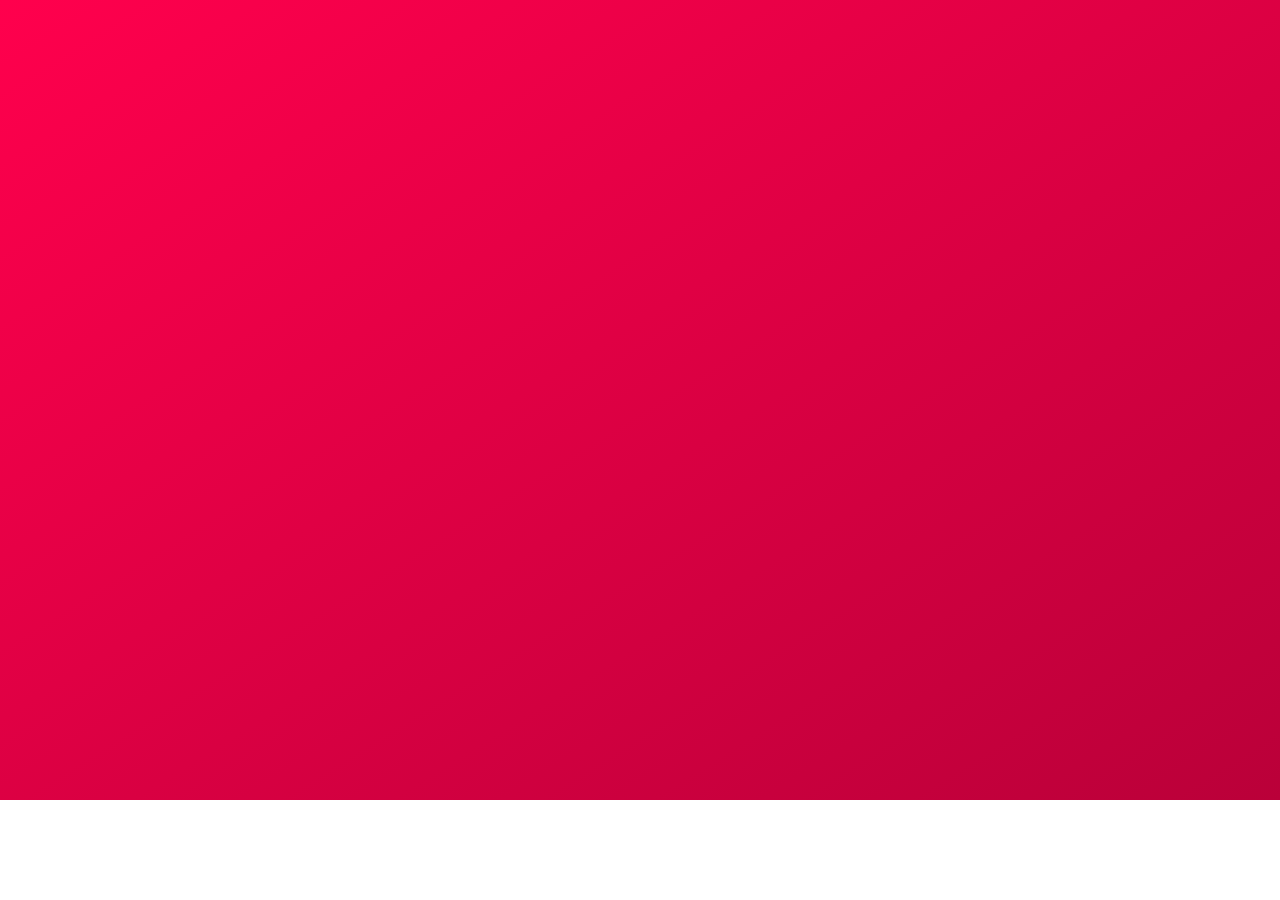
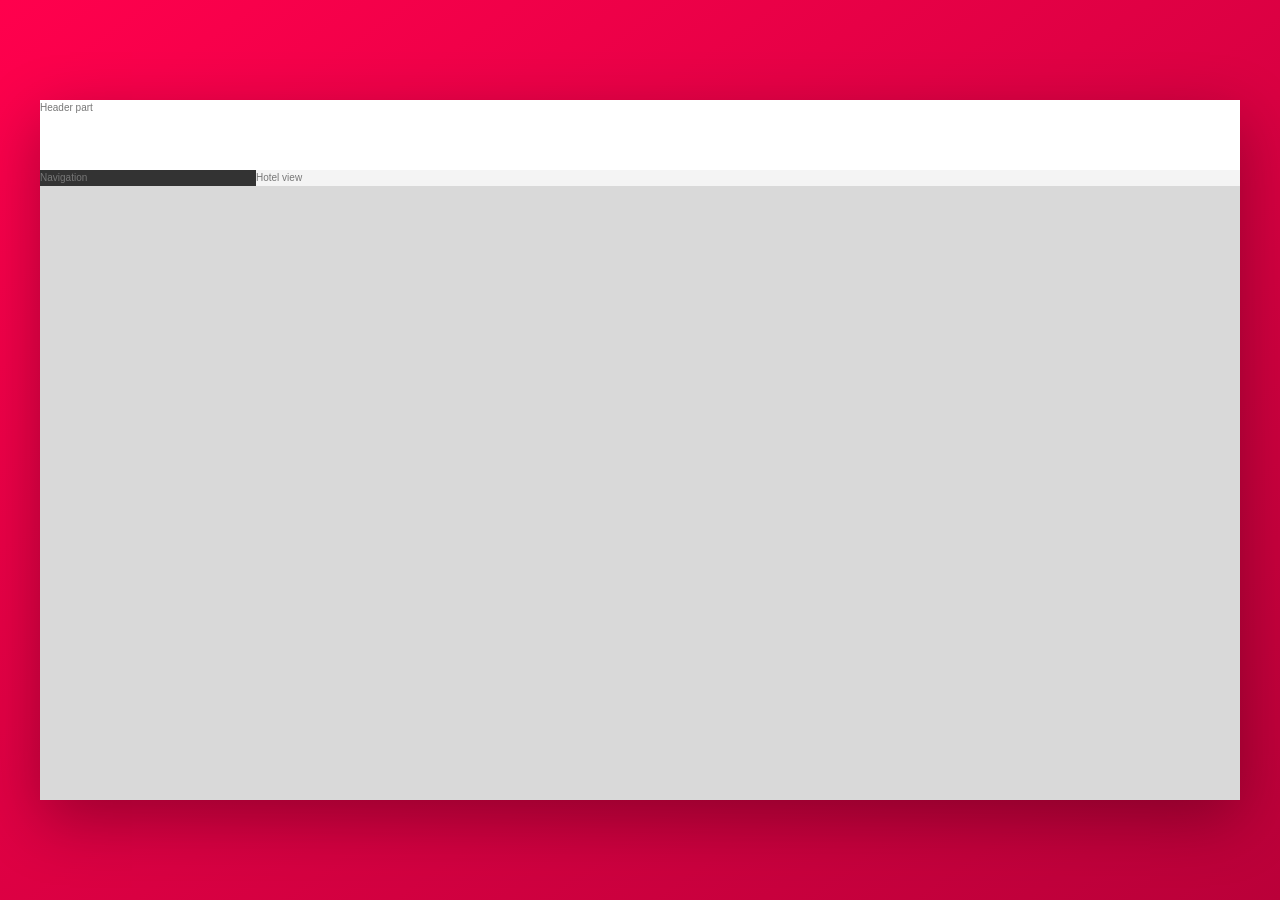
Before and after one commit to Przemiks/BookingApp, a website: page index.html in a window 1280 px wide. Before the commit the page ends 800 px from the top, so only its background shows below. Drawn offline with Linux system fonts and the light colour scheme; a web font is replaced by a local one.

Commit message:
content arrangement + main colors

```diff
--- a/css/style.css
+++ b/css/style.css
@@ -15,4 +15,6 @@ body {
   font-family: 'Niramit', sans-serif;
   font-weight: 400;
   line-height: 1.6;
-  background-image: linear-gradient(to right bottom, #ff004d, #ba0039); }
+  background-image: linear-gradient(to right bottom, #ff004d, #ba0039);
+  background-size: cover;
+  min-height: 100vh; }
--- a/index.html
+++ b/index.html
@@ -10,6 +10,20 @@
 </head>
 
 <body>
+    <div class="container">
+        <header class="header">
+            Header part
+        </header>
+        <div class="content">
+            <nav class="side_nav">
+                Navigation
+            </nav>
+            <main class="hotel-view">
+                Hotel view
+            </main>
+        </div>
+    </div>
+
     <script src=""></script>
 </body>
 
--- a/sass/_base.scss
+++ b/sass/_base.scss
@@ -36,4 +36,5 @@ body {
     background-image: linear-gradient(to right bottom, $color-primary, $color-third);
     background-size: cover;
     min-height: 100vh;
+    color: $grey-dark1;
 }
--- a/sass/_layout.scss
+++ b/sass/_layout.scss
@@ -0,0 +1,28 @@
+.container {
+    max-width: 120rem;
+    margin: 10rem auto;
+    background-color: $grey-light1;
+    box-shadow: 0 2rem 6rem rgba(0, 0, 0, .3);
+
+    min-height: 70rem;
+}
+
+.header {
+    height: 7rem;
+    background-color: #fff;
+    border-bottom: $grey-light2;
+}
+
+.content {
+    display: flex;
+}
+
+.side_nav {
+    background-color: $grey-dark;
+    flex: 0 0 18%;
+}
+
+.hotel-view {
+    background-color: $grey-light4;
+    flex: 1;
+}
```
Also changed, not shown: css/main.css, img/favicon.png (added), img/logo.png (added).
